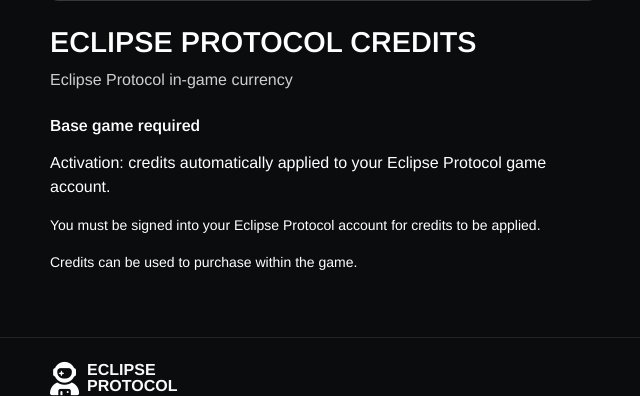
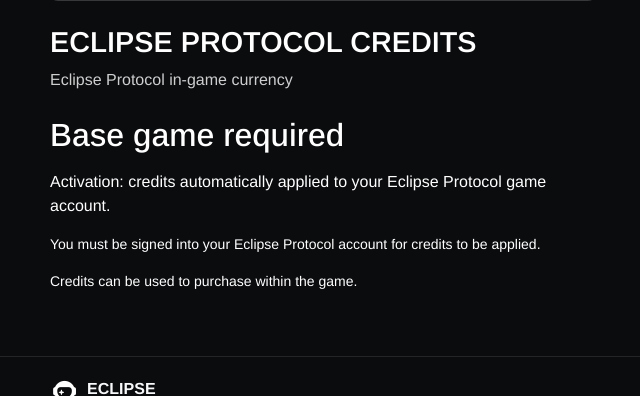
Before and after one commit to Seren-Hughes/eclipse_protocol, a Django app: page /products/currency/ in a window 1280 px wide. Shown: the part 488-884 px from the top of the page, without its empty margins (32-672 px from the left). Run offline with Django 5.2, Linux system fonts and the light colour scheme; tables that the repository leaves empty hold one stand-in row (values such as "Sample post"); some libraries are stand-ins or nearby versions.

Commit message:
fix: update heading levels for consistency in currency detail and format search results using djlint

```diff
--- a/templates/catalog/currency_detail.html
+++ b/templates/catalog/currency_detail.html
@@ -1,8 +1,6 @@
 {% extends "base.html" %}
 {% load static %}
-
 {% block title %}Eclipse Protocol Currency Packs{% endblock %}
-
 {% block content %}
     <div class="container py-4">
         <div class="row">
@@ -24,7 +22,7 @@
                         <h1 class="product-title">{{ page_info.name }}</h1>
                         <p class="product-subtitle">Eclipse Protocol in-game currency</p>
                         <div class="product-requirements mt-4">
-                            <h6 class="mb-3">Base game required</h6>
+                            <h2 class="mb-3">Base game required</h2>
                             <p>Activation: credits automatically applied to your Eclipse Protocol game account.</p>
                             <p class="small">You must be signed into your Eclipse Protocol account for credits to be applied.</p>
                             <p class="small">Credits can be used to purchase within the game.</p>
@@ -64,7 +62,7 @@
                                  data-product-name="{{ product.name }}">
                                 <div class="credit-option-content">
                                     <div class="credit-info">
-                                        <h5 class="credit-amount">{{ product.currency.credit_amount|floatformat:0 }} CREDITS</h5>
+                                        <h3 class="credit-amount">{{ product.currency.credit_amount|floatformat:0 }} CREDITS</h3>
                                         <p class="credit-price">£{{ product.price }}</p>
                                     </div>
                                     <button type="button"
@@ -89,7 +87,7 @@
                     <h1 class="product-title">{{ page_info.name }}</h1>
                     <p class="product-subtitle">Eclipse Protocol in-game currency</p>
                     <div class="product-requirements mt-4">
-                        <h6>Base game required</h6>
+                        <h2>Base game required</h2>
                         <p class="small">You must be signed into your Eclipse Protocol account for credits to be applied.</p>
                         <p class="small">Credits can be used to purchase within the game.</p>
                     </div>
--- a/templates/catalog/search_results.html
+++ b/templates/catalog/search_results.html
@@ -1,8 +1,6 @@
 {% extends 'base.html' %}
 {% load static %}
-
 {% block title %}Search Results - Eclipse Protocol Store{% endblock %}
-
 {% block content %}
     <div class="container py-4 search-results">
         <div class="row">
```
